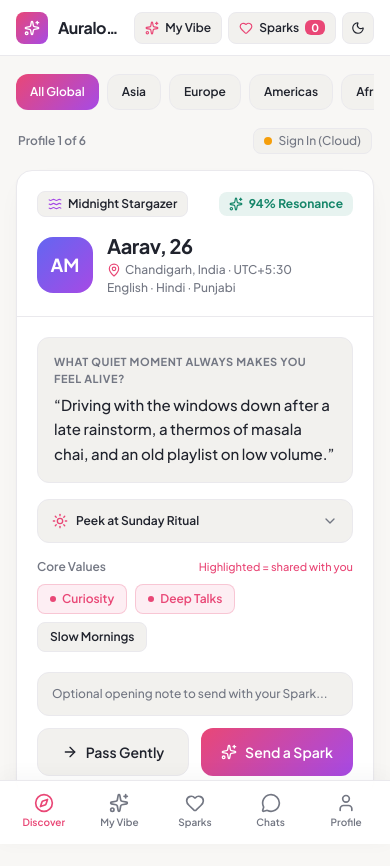
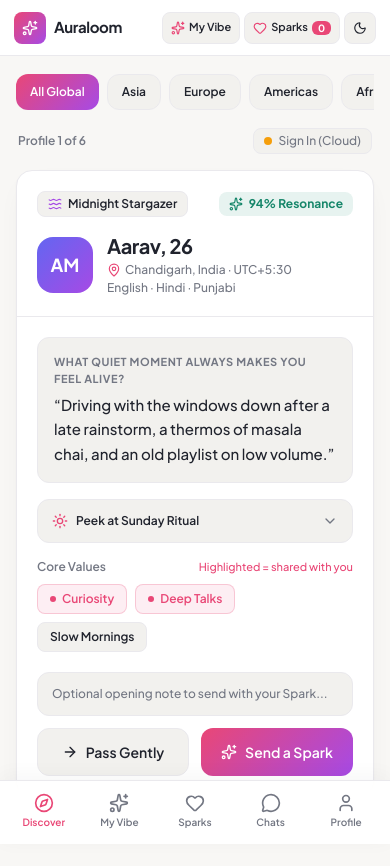
Before and after one commit to siddharthpuri085-svg/Auraloom, a plain HTML site: page index.html in a window 390 px wide. Drawn offline with nearby package versions, Linux system fonts and the light colour scheme.

Commit message:
Add files via upload

```diff
--- a/index.html
+++ b/index.html
@@ -218,19 +218,19 @@
     <div class="flex-1 flex flex-col min-w-0">
 
       <!-- MOBILE TOP HEADER (< md) -->
-      <header class="md:hidden sticky top-0 z-30 header-glass px-4 h-14 flex items-center justify-between gap-2">
-        <div class="flex items-center gap-2.5 min-w-0">
+      <header class="md:hidden sticky top-0 z-30 header-glass px-3.5 h-14 flex items-center justify-between gap-2">
+        <div class="flex items-center gap-2 shrink-0">
           <div class="w-8 h-8 rounded-lg btn-cta flex items-center justify-center shrink-0">
             <i data-lucide="sparkles" class="w-4 h-4 text-white"></i>
           </div>
-          <h1 class="text-base font-bold tracking-tight truncate" style="color: var(--text-primary);">Auraloom</h1>
+          <h1 class="text-[15px] font-bold tracking-tight whitespace-nowrap" style="color: var(--text-primary);">Auraloom</h1>
         </div>
 
-        <div class="flex items-center gap-1.5 shrink-0">
+        <div class="flex items-center gap-1 shrink-0">
           <button
             id="open-vibe-btn"
             type="button"
-            class="h-8 px-2.5 rounded-lg text-xs font-semibold flex items-center gap-1.5 btn-secondary max-w-[104px]"
+            class="h-8 px-2 rounded-lg text-[11px] font-semibold flex items-center gap-1 btn-secondary max-w-[82px]"
           >
             <i data-lucide="sparkles" class="w-3.5 h-3.5 shrink-0" style="color: var(--accent-primary);"></i>
             <span id="my-vibe-label" class="truncate">My Vibe</span>
@@ -239,13 +239,13 @@
           <button
             id="open-sparks-btn"
             type="button"
-            class="h-8 px-2.5 rounded-lg text-xs font-semibold flex items-center gap-1.5 btn-secondary"
+            class="h-8 px-2 rounded-lg text-[11px] font-semibold flex items-center gap-1 btn-secondary"
           >
             <i data-lucide="heart" class="w-3.5 h-3.5 shrink-0" style="color: var(--accent-primary);"></i>
             <span>Sparks</span>
             <span
               id="sparks-count"
-              class="text-[11px] font-bold px-1.5 py-0.5 rounded-md leading-none text-white"
+              class="text-[10px] font-bold px-1.5 py-0.5 rounded-md leading-none text-white"
               style="background-color: var(--accent-primary);"
             >0</span>
           </button>
@@ -254,7 +254,7 @@
             id="mobile-theme-btn"
             type="button"
             aria-label="Toggle light or dark theme"
-            class="w-8 h-8 rounded-lg flex items-center justify-center btn-secondary"
+            class="w-8 h-8 rounded-lg flex items-center justify-center btn-secondary shrink-0"
           >
             <i data-lucide="moon" class="w-3.5 h-3.5"></i>
           </button>
```
